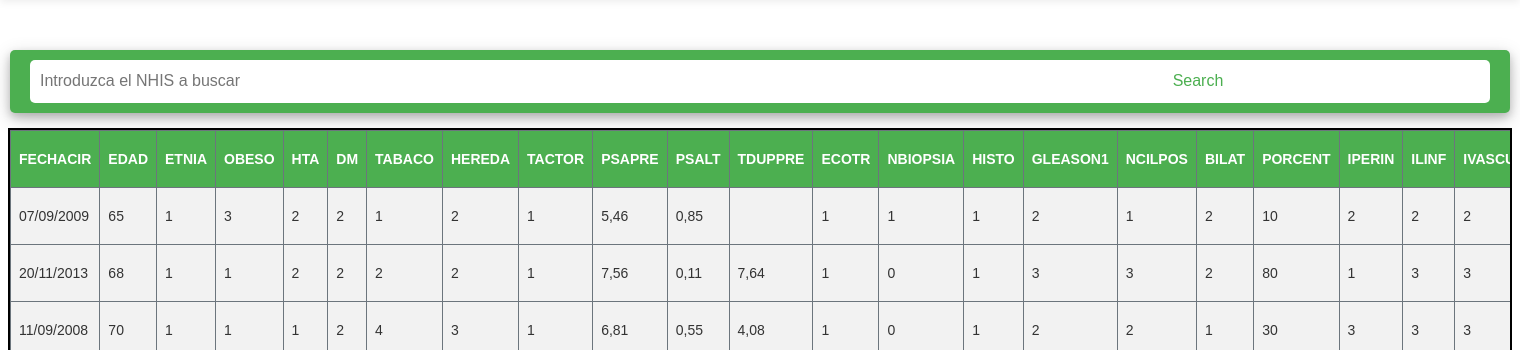
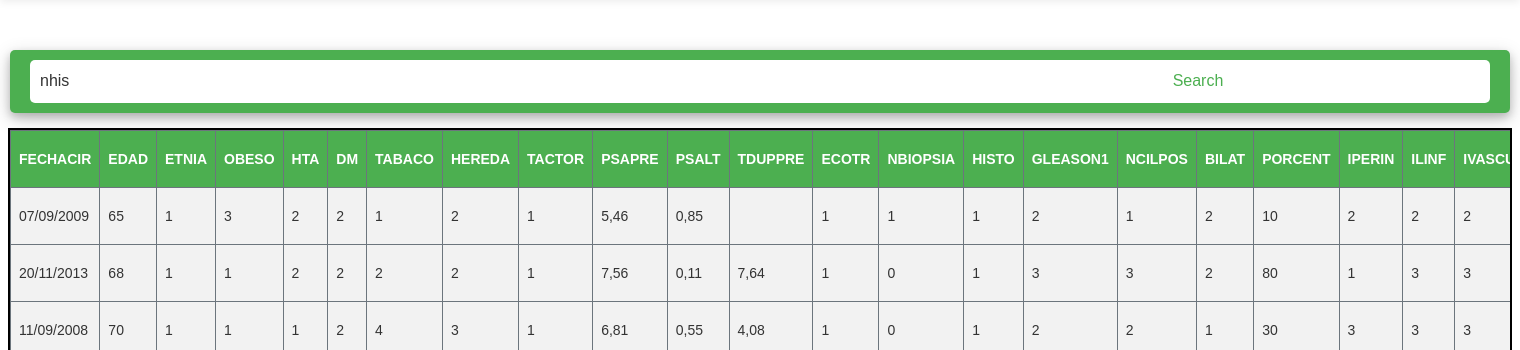
Before and after one commit to davicillo22/TFG, a PHP site: page /tablaPacientes.php in a window 1520 px wide. Shown: the part 70-420 px from the top of the page. Run offline with PHP 8.4, Linux system fonts and the light colour scheme; data comes from the database, SQL or seed files in the repository.

Commit message:
cositas del buscador

```diff
--- a/TFG/searchPatient.php
+++ b/TFG/searchPatient.php
@@ -12,7 +12,7 @@ if (!$conn) {
     die("Connection failed: " . mysqli_connect_error());
 }
 
-$id = $_GET["idInput"];
+$id = $_GET["nhis"];
 $sql = "SELECT * FROM patients WHERE NHIS = $id";
 
 $result = mysqli_query($conn, $sql);
--- a/TFG/tablaPacientes.php
+++ b/TFG/tablaPacientes.php
@@ -11,7 +11,7 @@ $contenidoPrincipal= <<<EOS
 <div style="width: 1500px; height: 50px; margin: 0 auto; margin-top: 50px;">
 
     <form class="search-container" action="searchPatient.php" method="post">
-        <input type="text" id="idInput" placeholder="Introduzca el NHIS a buscar">
+        <input type="text" value="nhis" id="idInput" placeholder="Introduzca el NHIS a buscar">
         <button id="searchBtn">Search</button>
     </form>
 
```
